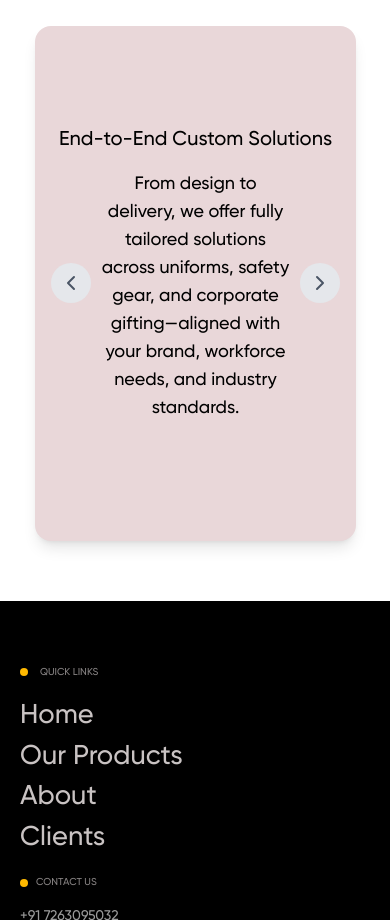
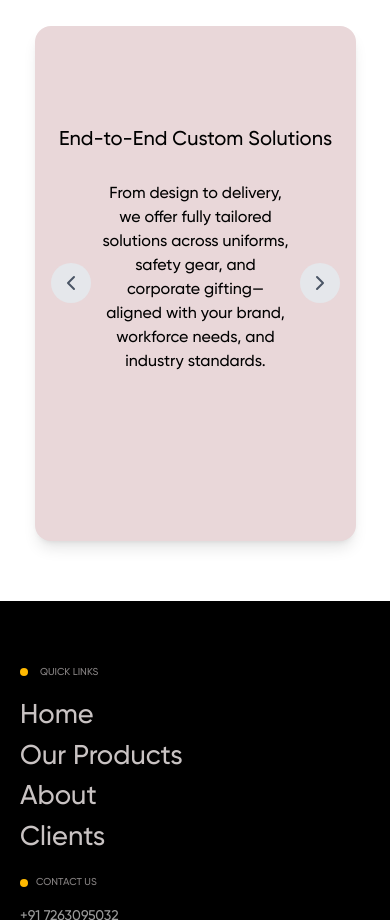
Before and after one commit to chaitanyak175/siddhanath, a Next.js app: page / in a window 390 px wide. Shown: the part 11080-12000 px from the top of the page. Built offline with nearby package versions, Linux system fonts and the light colour scheme.

Commit message:
fixed some sizing issue

```diff
--- a/app/components/WhyChooseUs.tsx
+++ b/app/components/WhyChooseUs.tsx
@@ -94,7 +94,7 @@ const TestimonialCarousel = () => {
                         animate={{ opacity: 1, x: 0, y: 100 }}
                         exit={{ opacity: 0, x: -10 }}
                         transition={{ duration: 0.5 }}
-                        className="space-y-4 flex flex-col items-center"
+                        className="space-y-4 flex flex-col items-center sm:gap-4 gap-3"
                     >
                         <p className="text-xl font-bold text-black sm:text-5xl font-gilroy">
                             {testimonials[currentIndex].title}
@@ -102,7 +102,7 @@ const TestimonialCarousel = () => {
                         {/* <h4 className="text-sm font-semibold text-gray-900">
                         {testimonials[currentIndex].author}
                     </h4> */}
-                        <p className="text-lg text-black w-[60%] sm:text-2xl font-gilroy">
+                        <p className="text-base text-black w-[60%] sm:text-2xl font-gilroy">
                             {testimonials[currentIndex].description}
                         </p>
                     </motion.div>
```
